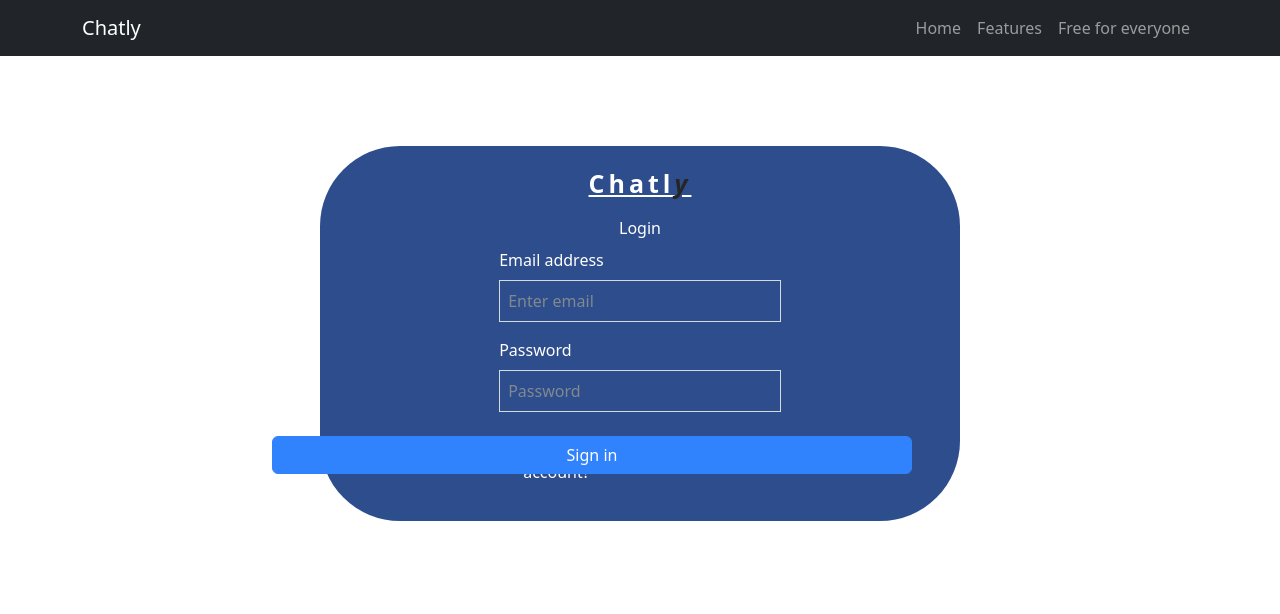
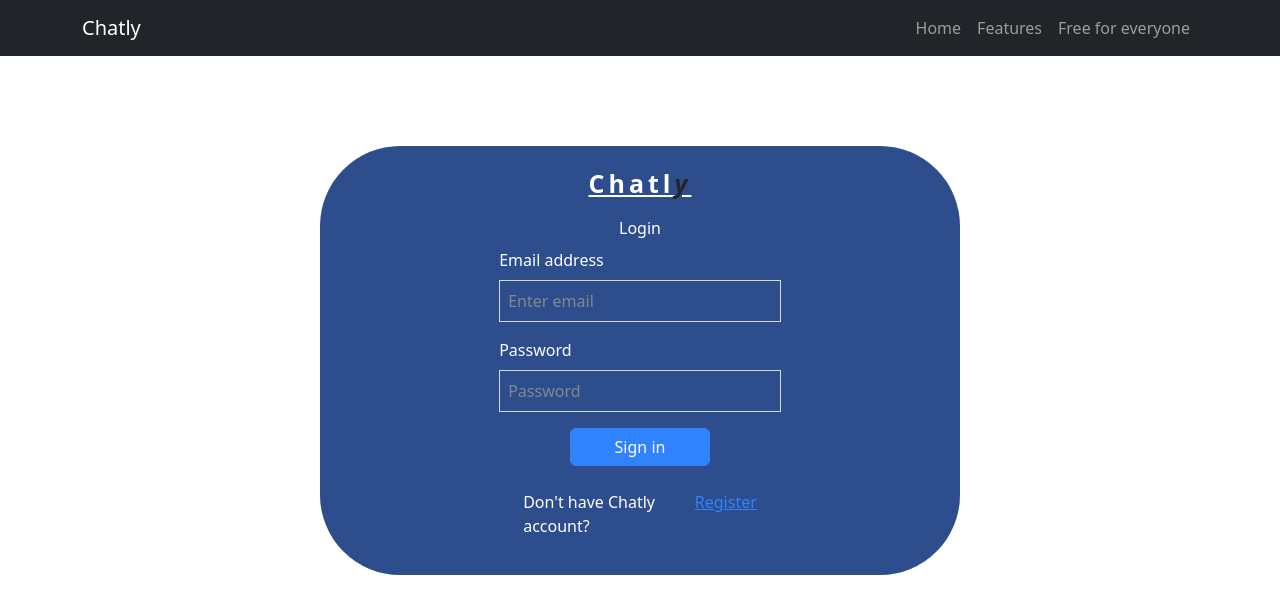
Before and after one commit to SherifAckles/chatly, a React (Create React App) app: page /login in a window 1280 px wide. Shown: the top 614 px of the page. Built offline with nearby package versions, Linux system fonts and the light colour scheme; no server answers.

Commit message:
fix position bug

```diff
--- a/src/components/chatbox/navbar.css
+++ b/src/components/chatbox/navbar.css
@@ -15,8 +15,7 @@
 .user {
   display: flex;
   gap: 1rem;
-  position: absolute;
-  left: 14rem;
+
 }
 
 .user-avatar {
@@ -25,10 +24,7 @@
   object-fit: cover;
   border-radius: 50%;
 }
-.btn {
-  position: absolute;
-  left: 17rem;
-}
+
 
 /* -----------Media Query----------- */
 /* MD devices */
```
